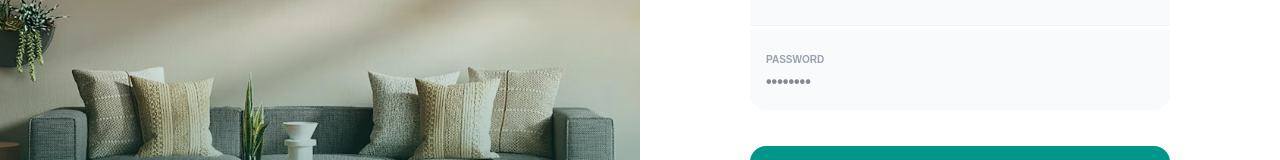
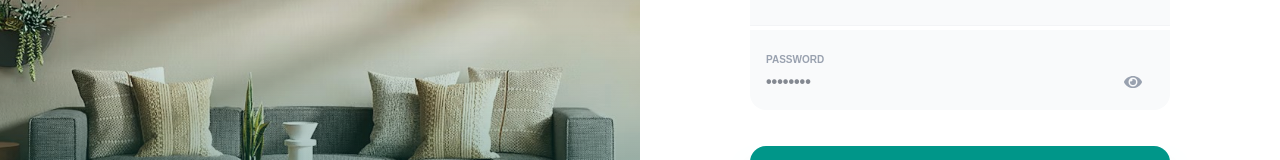
Before and after one commit to kaberege/alx-travel-app-frontend, a Next.js app: page /register in a window 1280 px wide. Shown: the part 377-537 px from the top of the page. Built offline with nearby package versions, Linux system fonts and the light colour scheme.

Commit message:
feat: add show/hide password toggle to register page

```diff
--- a/src/app/(auth)/register/page.tsx
+++ b/src/app/(auth)/register/page.tsx
@@ -1,53 +1,78 @@
+"use client";
+
+import { useState } from "react";
 import Link from "next/link";
 import { Input, Label } from "@/components/common/Form";
+import { FaEye, FaEyeSlash } from "react-icons/fa";
+import Button from "@/components/common/Button";
 
 export default function RegisterPage() {
+  const [isPasswordVisible, setIsPasswordVisible] = useState<boolean>(false);
+
+  function togglePasswordVisibility() {
+    setIsPasswordVisible((prevState) => !prevState);
+  }
+
   return (
     <div className="animate-content-in">
       <h1 className="text-3xl font-bold text-gray-900">Join the family</h1>
       <form className="mt-8 space-y-1">
         <div className="grid grid-cols-2 gap-1">
           <div className="rounded-tl-2xl border-r border-b border-gray-100 bg-gray-50 p-4">
-            <Label
-              htmlFor="first-name"
-              className="text-[10px] font-black text-gray-400 uppercase"
-            >
+            <Label htmlFor="first-name" className="text-gray-400 uppercase">
               First Name
             </Label>
             <Input
               id="first-name"
               type="text"
-              className="w-full bg-transparent font-bold text-gray-900 outline-none"
+              className="font-bold text-gray-900"
             />
           </div>
           <div className="rounded-tr-2xl border-b border-gray-100 bg-gray-50 p-4">
-            <label className="text-[10px] font-black text-gray-400 uppercase">
+            <Label htmlFor="last-name" className="text-gray-400 uppercase">
               Last Name
-            </label>
-            <input
+            </Label>
+            <Input
+              id="last-name"
               type="text"
-              className="w-full bg-transparent font-bold text-gray-900 outline-none"
+              className="font-bold text-gray-900"
             />
           </div>
         </div>
         <div className="border-b border-gray-100 bg-gray-50 p-4">
-          <label className="text-[10px] font-black text-gray-400 uppercase">
+          <Label htmlFor="email-address" className="text-gray-400 uppercase">
             Email Address
-          </label>
-          <input
+          </Label>
+          <Input
+            id="email-address"
             type="email"
-            className="w-full bg-transparent font-bold text-gray-900 outline-none"
+            className="font-bold text-gray-900"
           />
         </div>
         <div className="rounded-b-2xl bg-gray-50 p-4">
-          <label className="text-[10px] font-black text-gray-400 uppercase">
+          <Label htmlFor="password" className="text-gray-400 uppercase">
             Password
-          </label>
-          <input
-            type="password"
-            placeholder="••••••••"
-            className="w-full bg-transparent font-bold text-gray-900 outline-none"
-          />
+          </Label>
+          <div className="relative flex items-center">
+            <Input
+              id="password"
+              type={isPasswordVisible ? "text" : "password"}
+              placeholder="••••••••"
+              className="pr-10 font-bold text-gray-900"
+            />
+            <Button
+              type="button"
+              onClick={togglePasswordVisibility}
+              className="absolute right-3 cursor-pointer text-gray-400 transition-colors hover:text-teal-600 focus:outline-none"
+              aria-label={isPasswordVisible ? "Hide password" : "Show password"}
+            >
+              {isPasswordVisible ? (
+                <FaEyeSlash size={18} />
+              ) : (
+                <FaEye size={18} />
+              )}
+            </Button>
+          </div>
         </div>
         <button className="mt-8 w-full rounded-2xl bg-teal-600 py-4 font-bold text-white shadow-xl shadow-teal-600/20 transition-all hover:bg-teal-700">
           Agree and continue
```
